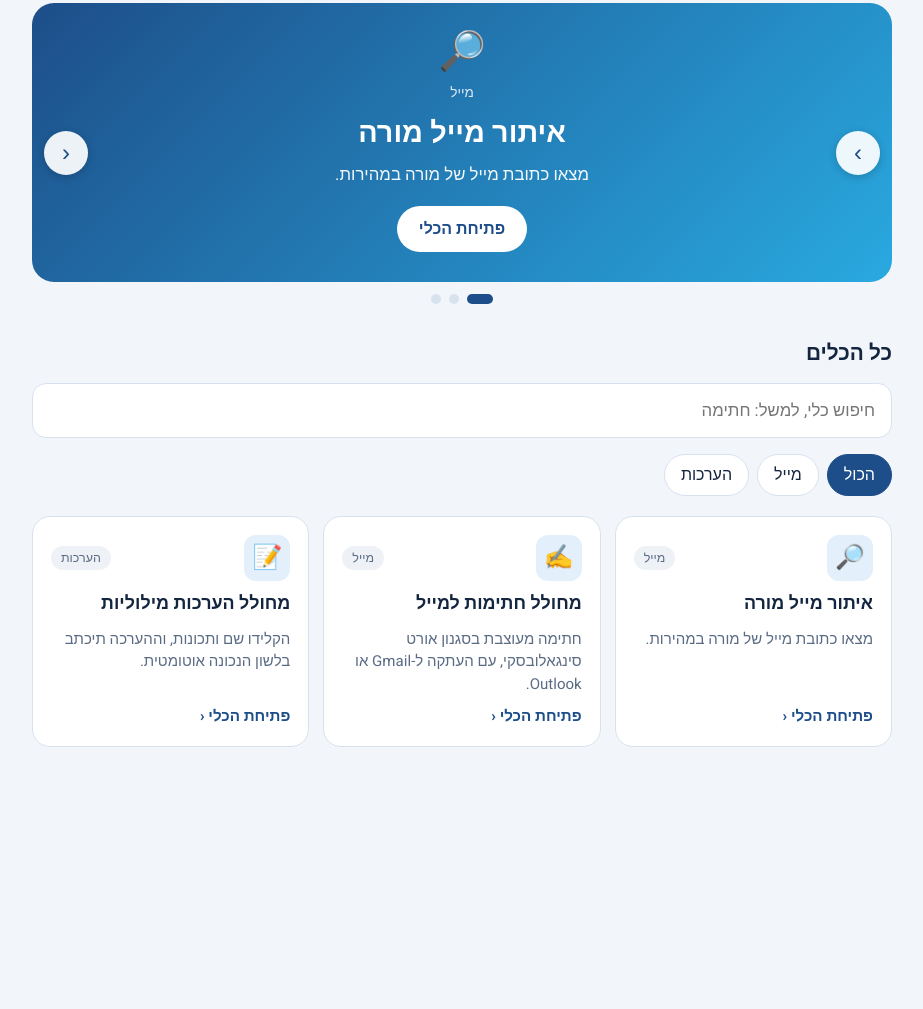
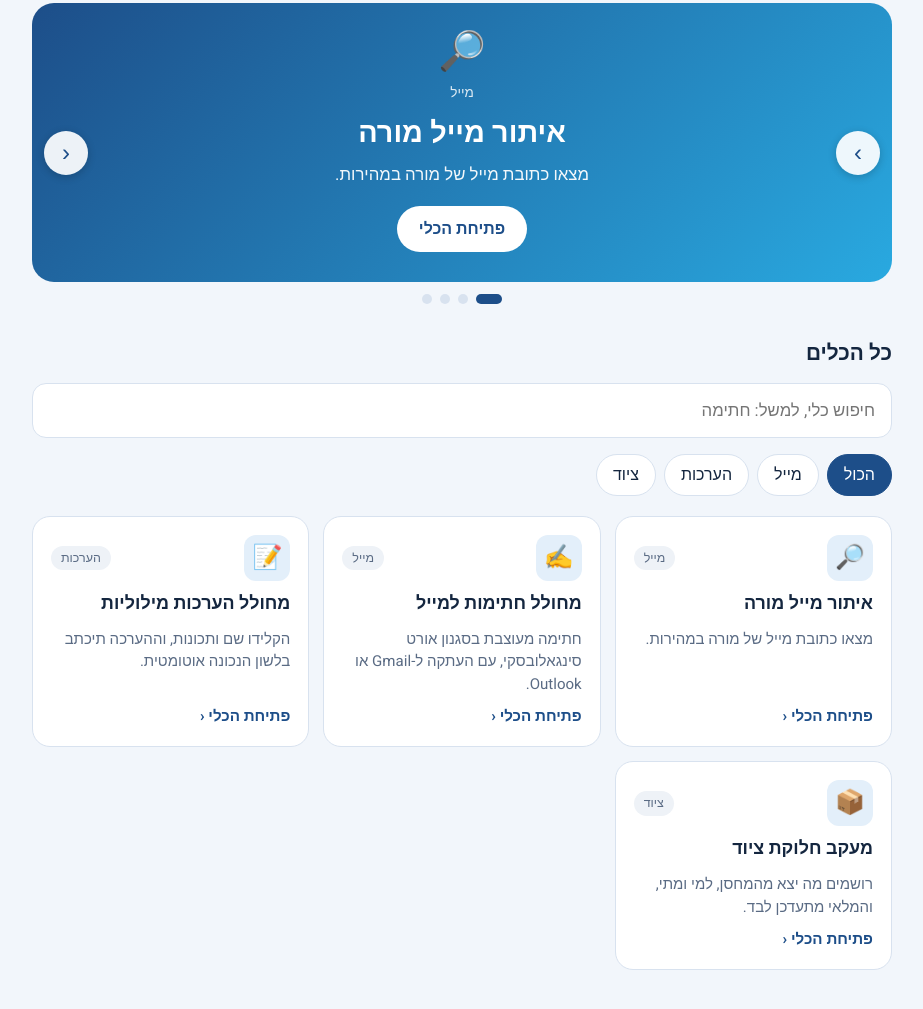
Before and after one commit to EladRobin/Singa-Toolbox, a plain HTML site: page index.html in a window 1280 px wide. Shown: the part 133-1142 px from the top of the page, without its empty margins (178-1101 px from the left). Before the commit the page ends 936 px from the top, so only its background shows below. Drawn offline with Linux system fonts and the light colour scheme.

Commit message:
Update index.html

```diff
--- a/index.html
+++ b/index.html
@@ -138,7 +138,8 @@ h2{font-size:1.3rem;margin:0 0 14px}
 const TOOLS = [
   { title:"איתור מייל מורה", desc:"מצאו כתובת מייל של מורה במהירות.", icon:"🔎", cat:"מייל", url:"https://claude.ai/artifact/DzCt4A6WqD87Wy81XGqrBR" },
   { title:"מחולל חתימות למייל", desc:"חתימה מעוצבת בסגנון אורט סינגאלובסקי, עם העתקה ל-Gmail או Outlook.", icon:"✍️", cat:"מייל", url:"https://nicknamecreateort.onrender.com/" },
-  { title:"מחולל הערכות מילוליות", desc:"הקלידו שם ותכונות, וההערכה תיכתב בלשון הנכונה אוטומטית.", icon:"📝", cat:"הערכות", url:"https://strengths-first.onrender.com/" }
+  { title:"מחולל הערכות מילוליות", desc:"הקלידו שם ותכונות, וההערכה תיכתב בלשון הנכונה אוטומטית.", icon:"📝", cat:"הערכות", url:"https://strengths-first.onrender.com/" },
+  { title:"מעקב חלוקת ציוד", desc:"רושמים מה יצא מהמחסן, למי ומתי, והמלאי מתעדכן לבד.", icon:"📦", cat:"ציוד", url:"https://caretaker-8svx.onrender.com/" }
 ];
 /* ============================================ */
 
```
